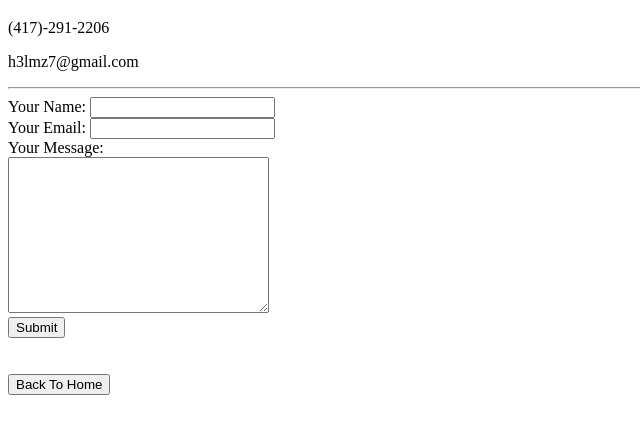
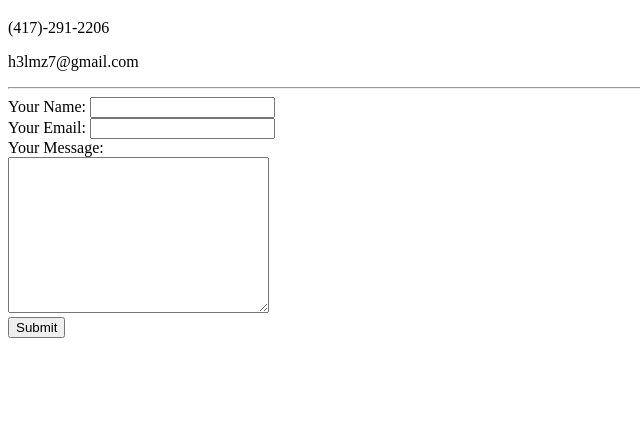
Before and after one commit to NoahMoss5581/cv, a plain HTML site: page Contact Me.html in a window 1280 px wide. Shown: the part 61-494 px from the top of the page, without its empty margins (0-640 px from the left). Drawn offline with Linux system fonts and the light colour scheme.

Commit message:
Took away home buttons

```diff
--- a/Contact Me.html
+++ b/Contact Me.html
@@ -20,9 +20,5 @@
 <textarea name="yourMessage" cols="30" rows="10"></textarea><br>
 <input type="submit">
     </form>
-    <br><br>
-    <form action="index.html" method="post">
-        <input type="submit" value="Back To Home">
-    </form>
 </body>
 </html>
```
Also changed, not shown: Hobbies.html (+0 -5 lines).
